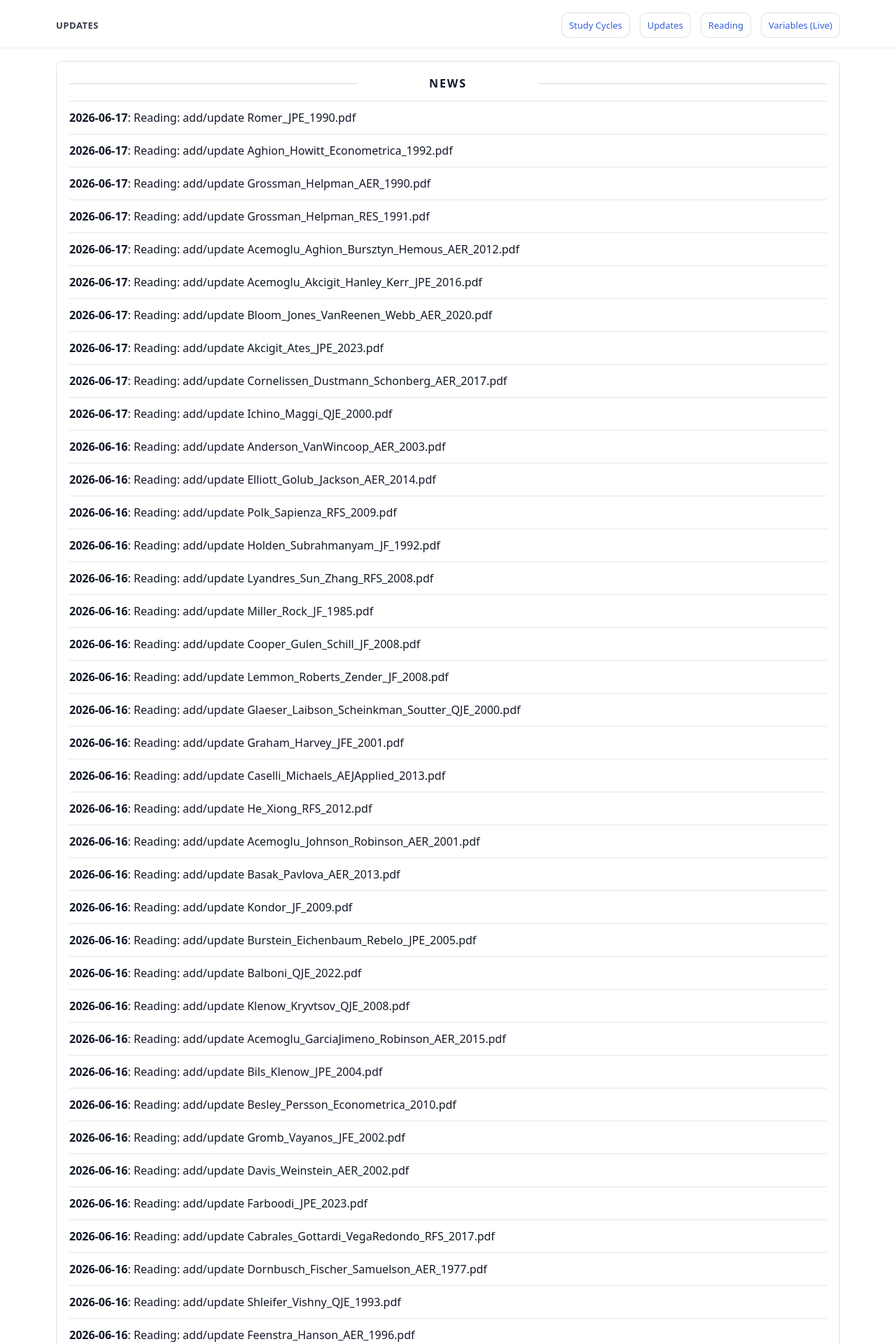
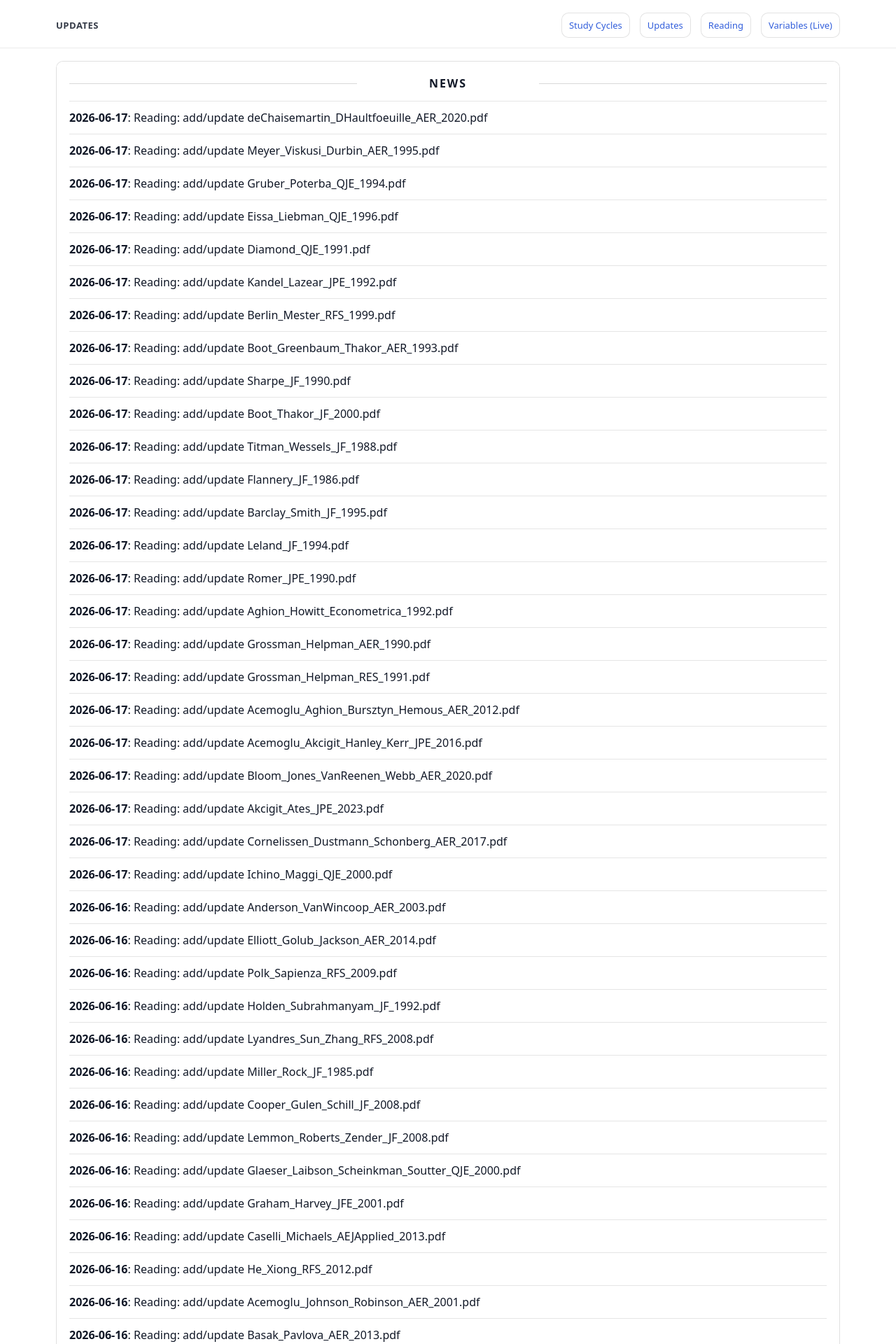
Before and after one commit to yaxinzn/study-archive, a Jekyll site: the page built from updates/index.md, in a window 1280 px wide. Shown: the top 1920 px of the page at 70% size. Built offline with Jekyll 4.4.1, drawn with Linux system fonts in a browser that asks for light colours; some of the changed text lies outside the part shown.

Commit message:
Regenerate reading news

```diff
--- a/_data/news.yml
+++ b/_data/news.yml
@@ -1,5 +1,33 @@
 # Auto-generated from first appearance in _data/reading.yml and git commit history.
 # Reading paper dates are derived from the first commit where each PDF appears in _data/reading.yml.
+- date: "2026-06-17"
+  title: "Reading: add/update deChaisemartin_DHaultfoeuille_AER_2020.pdf"
+- date: "2026-06-17"
+  title: "Reading: add/update Meyer_Viskusi_Durbin_AER_1995.pdf"
+- date: "2026-06-17"
+  title: "Reading: add/update Gruber_Poterba_QJE_1994.pdf"
+- date: "2026-06-17"
+  title: "Reading: add/update Eissa_Liebman_QJE_1996.pdf"
+- date: "2026-06-17"
+  title: "Reading: add/update Diamond_QJE_1991.pdf"
+- date: "2026-06-17"
+  title: "Reading: add/update Kandel_Lazear_JPE_1992.pdf"
+- date: "2026-06-17"
+  title: "Reading: add/update Berlin_Mester_RFS_1999.pdf"
+- date: "2026-06-17"
+  title: "Reading: add/update Boot_Greenbaum_Thakor_AER_1993.pdf"
+- date: "2026-06-17"
+  title: "Reading: add/update Sharpe_JF_1990.pdf"
+- date: "2026-06-17"
+  title: "Reading: add/update Boot_Thakor_JF_2000.pdf"
+- date: "2026-06-17"
+  title: "Reading: add/update Titman_Wessels_JF_1988.pdf"
+- date: "2026-06-17"
+  title: "Reading: add/update Flannery_JF_1986.pdf"
+- date: "2026-06-17"
+  title: "Reading: add/update Barclay_Smith_JF_1995.pdf"
+- date: "2026-06-17"
+  title: "Reading: add/update Leland_JF_1994.pdf"
 - date: "2026-06-17"
   title: "Reading: add/update Romer_JPE_1990.pdf"
 - date: "2026-06-17"
```
